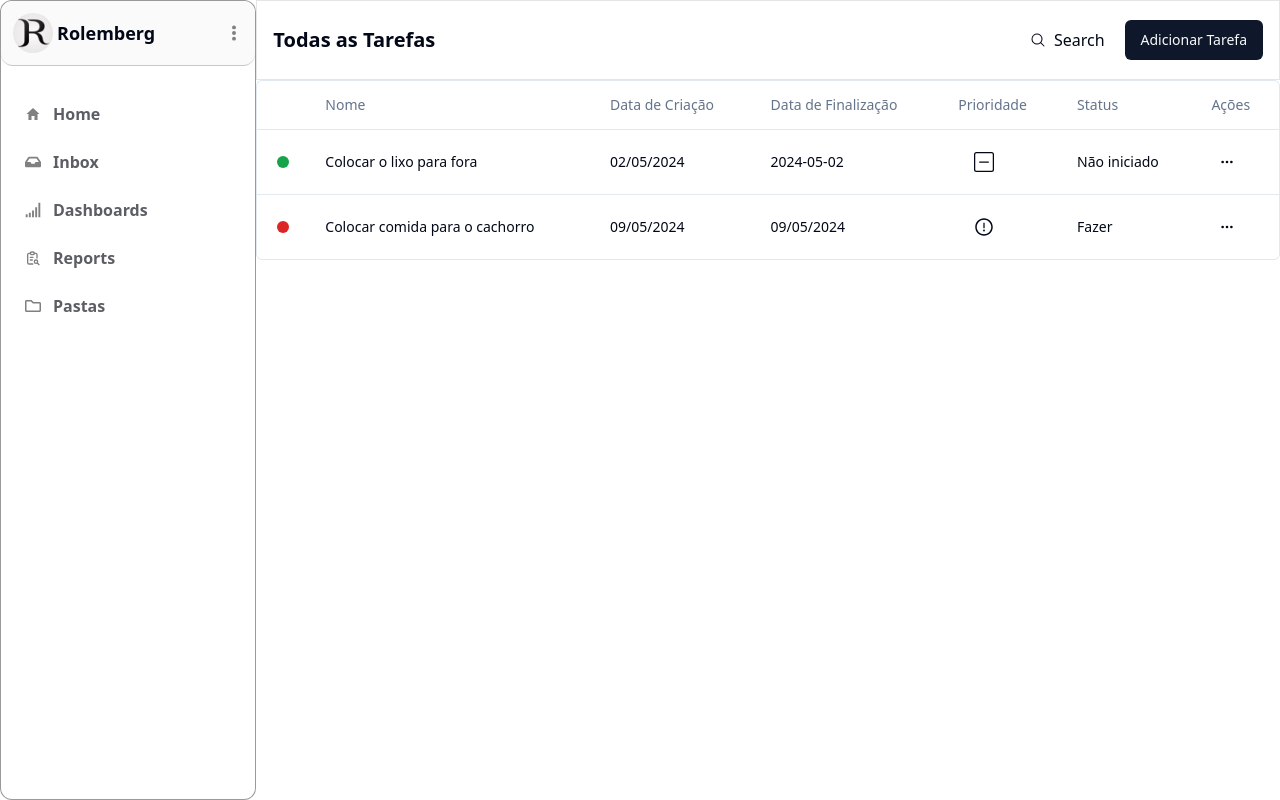
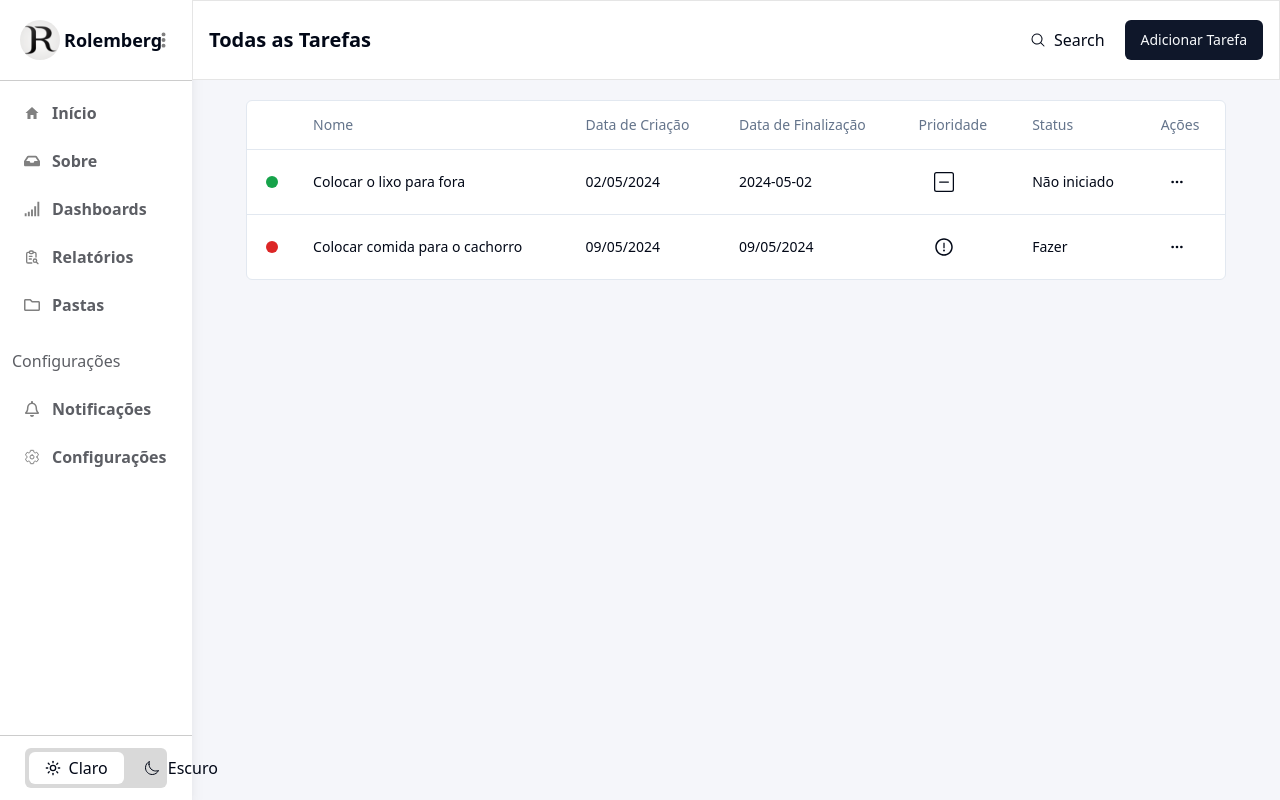
Before and after one commit to RolembergJunior/task-manager, a Next.js app: page / in a window 1280 px wide. Built offline with nearby package versions, Linux system fonts and the light colour scheme; data requests are answered from the project's data file.

Commit message:
Adjusting layout

```diff
--- a/db.json
+++ b/db.json
@@ -3,7 +3,19 @@
     {
       "name": "Colocar o lixo para fora",
       "description": [
-        "TESTANDO O UPDATE"
+        [
+          [
+            [
+              [
+                [
+                  [
+                    "TESTANDO O UPDATE"
+                  ]
+                ]
+              ]
+            ]
+          ]
+        ]
       ],
       "responsible": null,
       "creationDate": "02/05/2024",
@@ -21,7 +33,11 @@
     {
       "name": "Colocar comida para o cachorro",
       "description": [
-        "A ração está no pote AZUL dentro do armário "
+        [
+          [
+            "A ração está no pote AZUL dentro do armário "
+          ]
+        ]
       ],
       "responsible": "Rolemberg Junior",
       "creationDate": "09/05/2024",
--- a/package.json
+++ b/package.json
@@ -10,6 +10,7 @@
   },
   "dependencies": {
     "@mui/base": "^5.0.0-beta.40",
+    "@radix-ui/react-accordion": "^1.1.2",
     "@radix-ui/react-dialog": "^1.0.5",
     "@radix-ui/react-dropdown-menu": "^2.0.6",
     "@radix-ui/react-select": "^2.0.0",
--- a/src/app/page.tsx
+++ b/src/app/page.tsx
@@ -27,10 +27,10 @@ export default function Home() {
   if(isLoading) return <Loading/>
   if(!isLoading && !error)
     return (
-      <div className="flex">
+      <div className="flex bg-[#F5F6FA]">
         <SideBar/>
-          <div className="w-full">
-          <div className="fxed flex items-center justify-between border border-black/10 w-full h-20 p-4">
+          <div className="w-[90%]">
+          <div className="flex items-center justify-between bg-white border border-black/10 w-full h-20 p-4">
             <h1 className="text-xl font-semibold">Todas as Tarefas</h1>
             <div className="flex gap-3">
               <div className="flex items-center gap-2 p-2 hover:cursor-pointer hover:bg-gray-400 rounded-xl transition-all">
@@ -40,7 +40,7 @@ export default function Home() {
               <AddTaskModal getNewDataAndSave={getNewDataAndSave}/>
             </div>
           </div>
-          <DataTable columns={columns} data={allData} />
+          <DataTable  columns={columns} data={allData} />
         </div>
       </div>
   );
--- a/src/app/task/components/ChekListContent/index.tsx
+++ b/src/app/task/components/ChekListContent/index.tsx
@@ -46,7 +46,7 @@ export default function Cheklist(data:dataProps){
                     <FaPlus />
                 </div>
             </div>
-            <div className="bg-white rounded-lg p-3 max-h-52 overflow-auto scrollbar-thin scrollbar-thumb-black scrollbar-track-white" >
+            <div className="bg-[#F5F6FA] rounded-lg p-3 max-h-52 overflow-auto scrollbar-thin scrollbar-thumb-black scrollbar-track-white" >
                 {isOpenInput ? (
                     <div className="flex gap-2">
                         <Input
--- a/src/app/tasks/data-table.tsx
+++ b/src/app/tasks/data-table.tsx
@@ -41,7 +41,7 @@ import Loading from "@/components/Loading";
     if(data === undefined) return <Loading/>
     if(data != undefined)
     return(
-        <div className="rounded-md border">
+        <div className="bg-white rounded-md border w-[90%] mx-auto my-5">
             <Table>
                 <TableHeader>
                     {table?.getHeaderGroups().map( (headerGroup) => (
--- a/src/components/Sidebar/index.tsx
+++ b/src/components/Sidebar/index.tsx
@@ -1,18 +1,24 @@
 'use client'
 
+import { useState } from "react";
 import NavLink from "./components/NavLink"
 import Folder from "./components/Folder";
 import { GiNetworkBars } from "react-icons/gi";
 import { TbReportSearch } from "react-icons/tb";
 import { IoMdHome } from "react-icons/io";
-import { FaInbox, FaRegFolder } from "react-icons/fa";
+import { FaInbox, FaRegBell, FaRegFolder } from "react-icons/fa";
 import { FaEllipsisVertical } from "react-icons/fa6";
+import { IoMoonOutline, IoSettingsOutline } from "react-icons/io5";
+import { LuSun } from "react-icons/lu";
 
 
 export default function SideBar(){
+    const [isDark, setIsDark] = useState(false);
+
     return(
-        <div className="bg-[#ffff] w-80 h-screen space-y-4 border border-black/40 rounded-xl">
-            <div className=" flex items-center justify-between bg-[#FAFAFA] border-b border-black/20 p-3 rounded-xl">
+        <div className="flex flex-col justify-between bg-[#ffff] w-[15%] h-screen space-y-4 shadow-lg">
+            <div>
+                <div className=" flex items-center justify-between bg-white border-b border-black/20 p-5">
                     <div className="flex items-center gap-1">
                         <img
                             src="/logo.png"
@@ -25,15 +31,41 @@ export default function SideBar(){
                     <FaEllipsisVertical size={18} color="gray"/>
                 </div>
                 <nav className="border-black/20 space-y-2 p-3">
-                    <NavLink href="/" name="Home" icon={<IoMdHome color="gray" />}/>
-                    <NavLink href="/Inbox" name="Inbox" icon={<FaInbox color="gray"/>}/>
+                        <NavLink href="/" name="Início" icon={<IoMdHome color="gray" />}/>
+                        <NavLink href="/Inbox" name="Sobre" icon={<FaInbox color="gray"/>}/>
                         <NavLink href="/dashboards" name="Dashboards" icon={<GiNetworkBars color="gray"/>}/>
-                    <NavLink href="/reports" name="Reports" icon={<TbReportSearch color="gray"/>}/>
+                        <NavLink href="/reports" name="Relatórios" icon={<TbReportSearch color="gray"/>}/>
                         <div className="flex items-center gap-3 px-3 py-2 hover:cursor-pointer hover:bg-[#F6F6F6] hover:rounded-lg transition-all">
                             <FaRegFolder color="gray" />
                             <p className="text-[#5C5E64] font-semibold">Pastas</p>
                         </div>
                 </nav>
+                <div className="space-y-4 p-3">
+                    <h2 className="text-[#5C5E64] text-md font-medium">Configurações</h2>
+                    <nav className="border-black/20 space-y-2">
+                        <NavLink href="/" name="Notificações" icon={<FaRegBell color="gray" />}/>
+                        <NavLink href="/Inbox" name="Configurações" icon={<IoSettingsOutline color="gray"/>}/>
+                    </nav>
+                </div>
+            </div>
+            <div className="bg-white border-t border-black/20 p-3">
+                <div className="flex justify-between bg-[#D9D9D9] w-[85%] h-10 mx-auto gap-1 p-1 rounded-md transition-all" >
+                    <div
+                        onClick={() => setIsDark(false)}
+                        className={`${isDark ? "bg-transparent" : "bg-white"}  flex items-center gap-2 p-4 rounded-md hover:cursor-pointer`}
+                    >
+                        <LuSun />
+                        <p>Claro</p>
+                    </div>
+                    <div
+                        onClick={() => setIsDark(true)}
+                        className={`${isDark ? "bg-black" : "bg-transparent"}  flex items-center gap-2 p-4 rounded-md hover:cursor-pointer`}
+                    >
+                        <IoMoonOutline />
+                        <p>Escuro</p>
+                    </div>
+                </div>
+            </div>
         </div>
     );
 }
--- /dev/null
+++ b/src/components/ui/accordion.tsx
@@ -0,0 +1,58 @@
+"use client"
+
+import * as React from "react"
+import * as AccordionPrimitive from "@radix-ui/react-accordion"
+import { ChevronDown } from "lucide-react"
+
+import { cn } from "@/lib/utils"
+
+const Accordion = AccordionPrimitive.Root
+
+const AccordionItem = React.forwardRef<
+  React.ElementRef<typeof AccordionPrimitive.Item>,
+  React.ComponentPropsWithoutRef<typeof AccordionPrimitive.Item>
+>(({ className, ...props }, ref) => (
+  <AccordionPrimitive.Item
+    ref={ref}
+    className={cn("border-b", className)}
+    {...props}
+  />
+))
+AccordionItem.displayName = "AccordionItem"
+
+const AccordionTrigger = React.forwardRef<
+  React.ElementRef<typeof AccordionPrimitive.Trigger>,
+  React.ComponentPropsWithoutRef<typeof AccordionPrimitive.Trigger>
+>(({ className, children, ...props }, ref) => (
+  <AccordionPrimitive.Header className="flex">
+    <AccordionPrimitive.Trigger
+      ref={ref}
+      className={cn(
+        "flex flex-1 items-center justify-between py-4 font-medium transition-all hover:underline [&[data-state=open]>svg]:rotate-180",
+        className
+      )}
+      {...props}
+    >
+      {children}
+      <ChevronDown className="h-4 w-4 shrink-0 transition-transform duration-200" />
+    </AccordionPrimitive.Trigger>
+  </AccordionPrimitive.Header>
+))
+AccordionTrigger.displayName = AccordionPrimitive.Trigger.displayName
+
+const AccordionContent = React.forwardRef<
+  React.ElementRef<typeof AccordionPrimitive.Content>,
+  React.ComponentPropsWithoutRef<typeof AccordionPrimitive.Content>
+>(({ className, children, ...props }, ref) => (
+  <AccordionPrimitive.Content
+    ref={ref}
+    className="overflow-hidden text-sm transition-all data-[state=closed]:animate-accordion-up data-[state=open]:animate-accordion-down"
+    {...props}
+  >
+    <div className={cn("pb-4 pt-0", className)}>{children}</div>
+  </AccordionPrimitive.Content>
+))
+
+AccordionContent.displayName = AccordionPrimitive.Content.displayName
+
+export { Accordion, AccordionItem, AccordionTrigger, AccordionContent }
```
Also changed, not shown: src/app/task/[id]/page.tsx (+9 -7 lines), 1 other file (tests, documents, lock files or other folders). Lines whose indentation alone changed are shown as unchanged.
